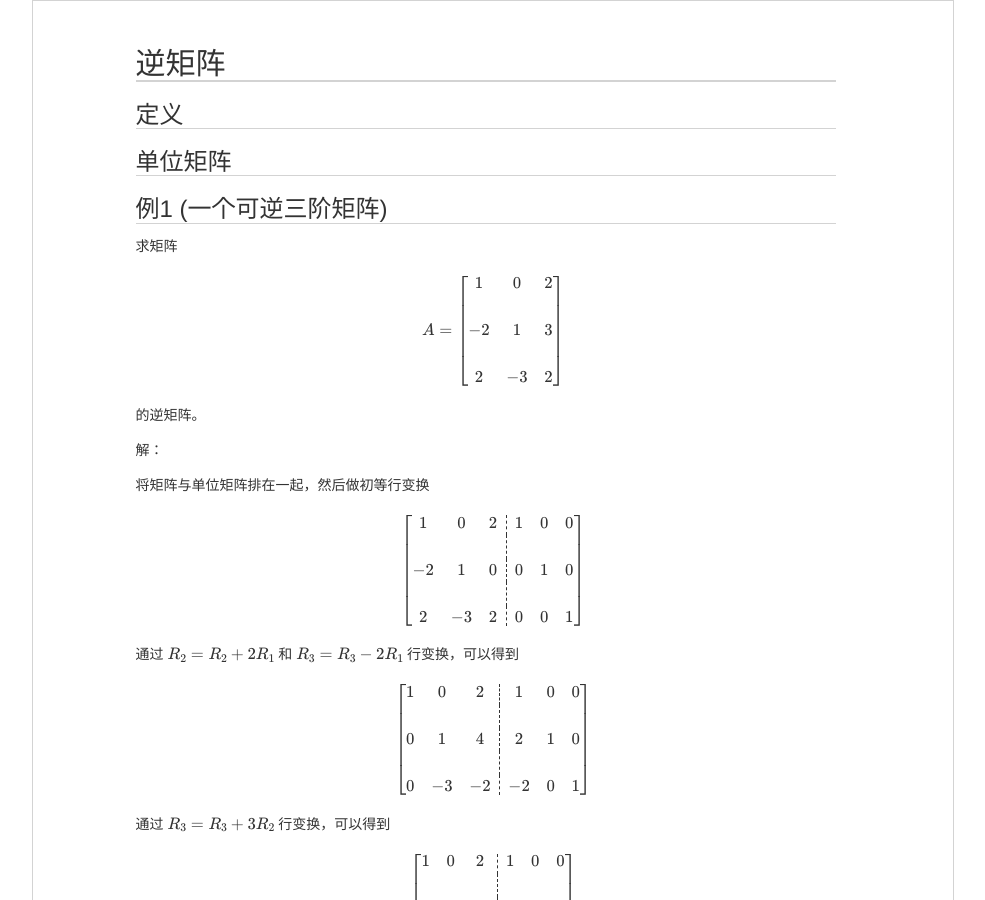
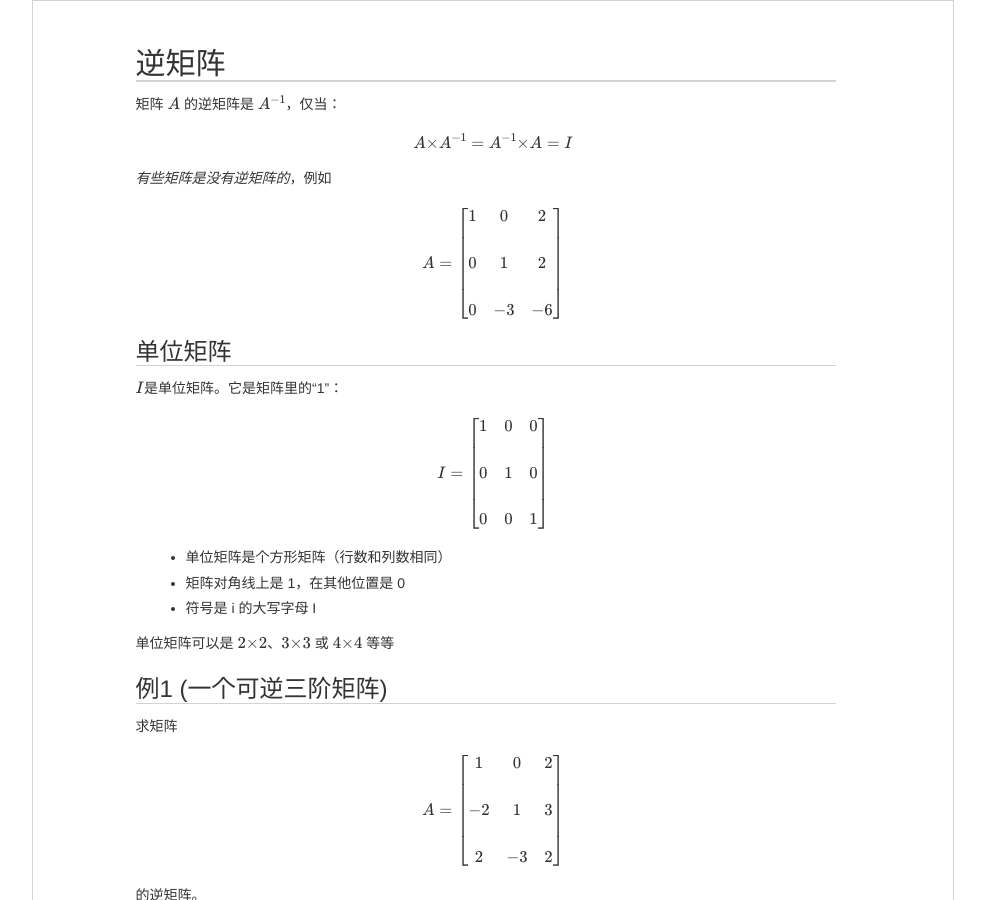
Before and after one commit to luli100/luli100.github.io, a Jekyll site: the page built from _posts/2021-04-04-inverse-of-a-matrix.md, in a window 1280 px wide and 900 px high. Shown: the whole window, without its empty margins (147-1132 px from the left). Built offline with Jekyll 4.4.1, drawn with Linux system fonts in a browser that asks for light colours; formulas are drawn with MathJax 3.

Commit message:
inverse of a matrix

```diff
--- a/_posts/2021-04-04-inverse-of-a-matrix.md
+++ b/_posts/2021-04-04-inverse-of-a-matrix.md
@@ -5,9 +5,41 @@ enable: true
 use_math: true
 ---
 
-### 定义
+矩阵 $A$ 的逆矩阵是 $A^{-1}$，仅当：
+
+$$
+A×A^{-1}=A^{-1}×A=I
+$$
+
+*有些矩阵是没有逆矩阵的*，例如
+
+$$
+A =
+\begin{bmatrix}
+  1 & 0 & 2 \\\\
+  0 & 1 & 2 \\\\
+  0 & -3 & -6
+\end{bmatrix}
+$$
 
 ### 单位矩阵
+
+$I$是单位矩阵。它是矩阵里的“1”：
+
+$$
+I =
+\begin{bmatrix}
+  1 & 0 & 0 \\\\
+  0 & 1 & 0 \\\\
+  0 & 0 & 1
+\end{bmatrix}
+$$
+
+- 单位矩阵是个方形矩阵（行数和列数相同）
+- 矩阵对角线上是 1，在其他位置是 0
+- 符号是 i 的大写字母 I
+
+单位矩阵可以是 $2×2$、$3×3$ 或 $4×4$ 等等
 
 ### 例1 (一个可逆三阶矩阵)
 
```
